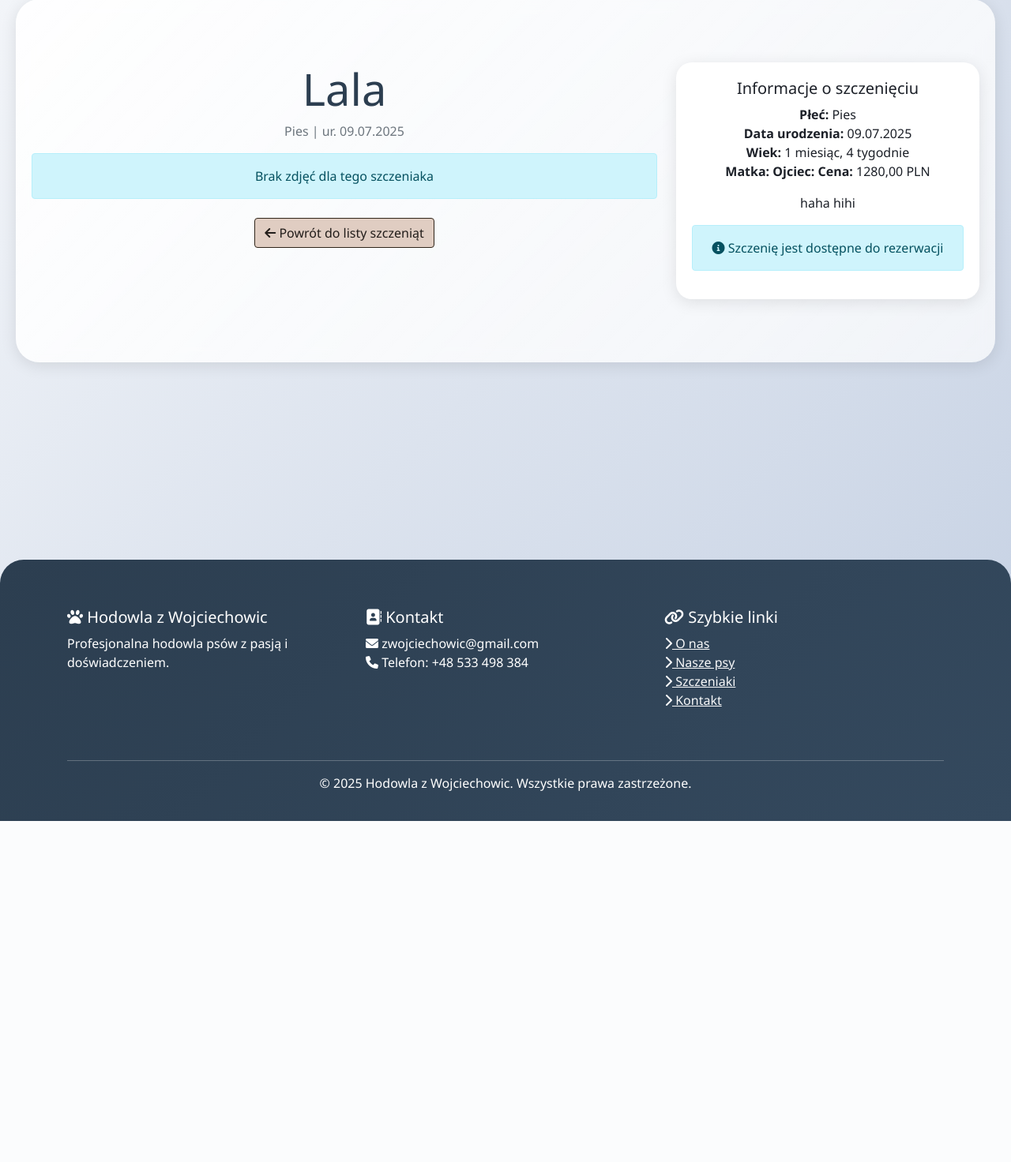
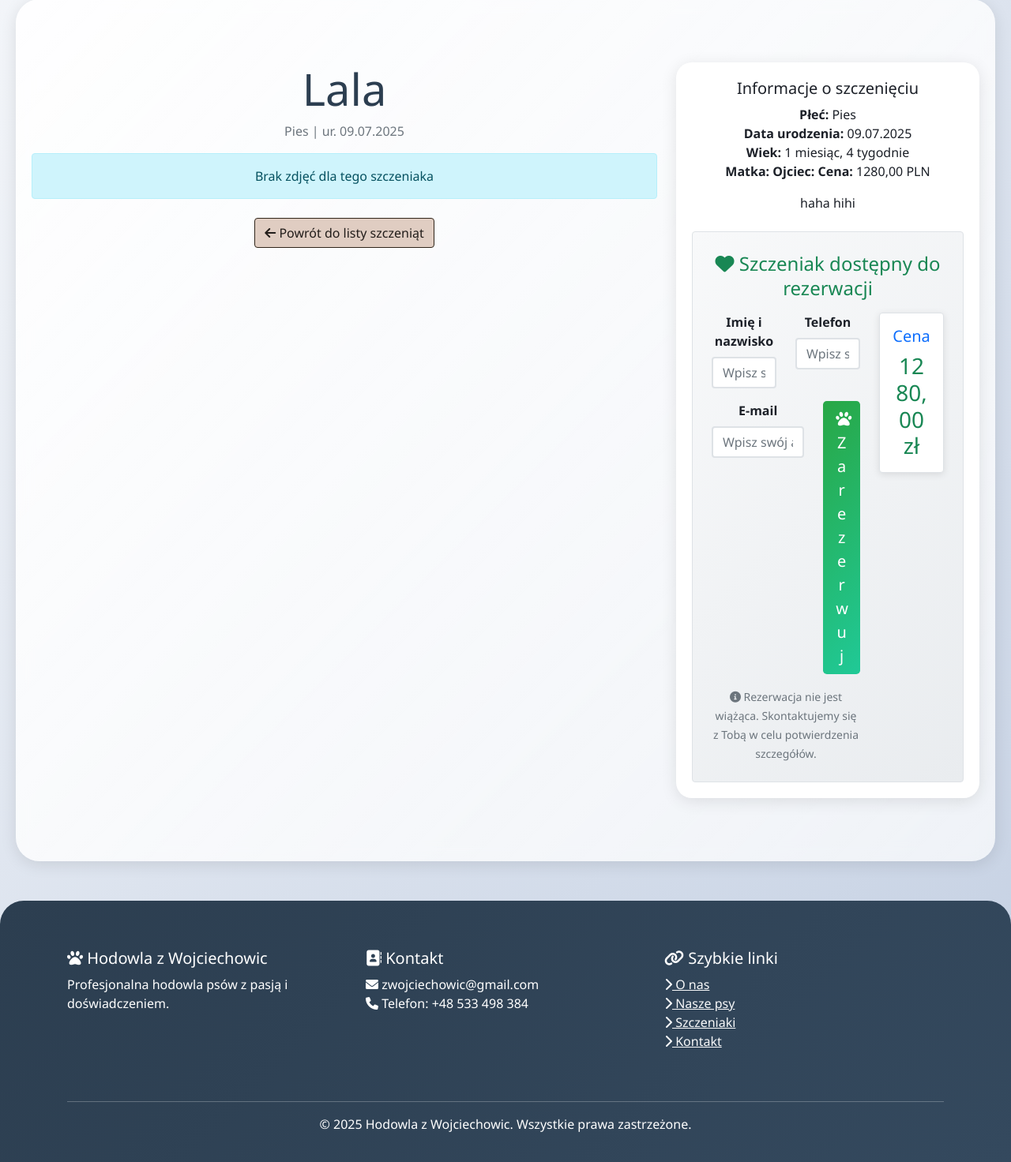
Before and after one commit to zwojciechowic/zwojciechowic, a Django app: page /pl/szczeniaki/1/ in a window 1280 px wide. Shown: the part 141-1613 px from the top of the page at 79% size. Before the commit the page ends 1181 px from the top, so only its background shows below. Run offline with Django 4.2, Linux system fonts and the light colour scheme; data comes from the database, SQL or seed files in the repository.

Commit message:
rezerwacje szczeniak

```diff
--- a/main/forms.py
+++ b/main/forms.py
@@ -2,15 +2,30 @@ from django import forms
 from .models import Reservation, ContactMessage
 
 class PuppyReservationForm(forms.ModelForm):
-    """Formularz rezerwacji dla konkretnego szczenięcia (bez wyboru szczenięcia)"""
     class Meta:
         model = Reservation
-        fields = ['customer_name', 'customer_email', 'customer_phone', 'message']
+        fields = ['customer_name', 'customer_email', 'customer_phone']
         widgets = {
-            'customer_name': forms.TextInput(attrs={'class': 'form-control'}),
-            'customer_email': forms.EmailInput(attrs={'class': 'form-control'}),
-            'customer_phone': forms.TextInput(attrs={'class': 'form-control'}),
-            'message': forms.Textarea(attrs={'class': 'form-control', 'rows': 4}),
+            'customer_name': forms.TextInput(attrs={
+                'class': 'form-control',
+                'placeholder': 'Wpisz swoje imię i nazwisko',
+                'required': True
+            }),
+            'customer_email': forms.EmailInput(attrs={
+                'class': 'form-control',
+                'placeholder': 'Wpisz swój adres e-mail',
+                'required': True
+            }),
+            'customer_phone': forms.TextInput(attrs={
+                'class': 'form-control',
+                'placeholder': 'Wpisz swój numer telefonu',
+                'required': True
+            }),
+        }
+        labels = {
+            'customer_name': 'Imię i nazwisko',
+            'customer_email': 'E-mail',
+            'customer_phone': 'Telefon',
         }
 
 class ReservationForm(forms.ModelForm):
--- a/main/views.py
+++ b/main/views.py
@@ -93,10 +93,59 @@ def puppy_detail(request, pk):
     if request.method == 'POST' and puppy.is_available:
         form = PuppyReservationForm(request.POST)
         if form.is_valid():
+            # Zapisz rezerwację do bazy danych
             reservation = form.save(commit=False)
             reservation.puppy = puppy
+            reservation.message = f"Rezerwacja złożona przez formularz na stronie szczenięcia {puppy.name}"
             reservation.save()
-            messages.success(request, f'Rezerwacja szczenięcia {puppy.name} z miotu {puppy.litter} została wysłana pomyślnie!')
+
+            # Przygotuj dane do e-maila
+            customer_name = form.cleaned_data['customer_name']
+            customer_email = form.cleaned_data['customer_email']
+            customer_phone = form.cleaned_data['customer_phone']
+
+            # Wyślij e-mail z powiadomieniem o rezerwacji
+            email_subject = f"Nowa rezerwacja szczenięcia: {puppy.name} z miotu {puppy.litter}"
+            email_message = f"""Nowa rezerwacja szczenięcia została złożona:
+
+SZCZENIAK:
+Imię: {puppy.name}
+Miot: {puppy.litter}
+Płeć: {puppy.get_gender_display()}
+Cena: {puppy.price} zł
+Rodzice: {puppy.mother_name} x {puppy.father_name}
+
+DANE KLIENTA:
+Imię i nazwisko: {customer_name}
+E-mail: {customer_email}
+Telefon: {customer_phone}
+
+---
+Rezerwacja została automatycznie zapisana w systemie.
+ID rezerwacji: {reservation.id}
+Data złożenia: {reservation.created_at.strftime('%d.%m.%Y %H:%M')}
+
+Aby potwierdzić lub odrzucić rezerwację, zaloguj się do panelu administracyjnego.
+"""
+
+            try:
+                from django.core.mail import EmailMessage
+                from django.conf import settings
+
+                email = EmailMessage(
+                    subject=email_subject,
+                    body=email_message,
+                    from_email=settings.EMAIL_HOST_USER,
+                    to=['zwojciechowic@gmail.com'],
+                )
+                email.send()
+
+                messages.success(request, f'Rezerwacja szczenięcia {puppy.name} z miotu {puppy.litter} została wysłana pomyślnie! Skontaktujemy się z Tobą wkrótce.')
+
+            except Exception as e:
+                messages.warning(request, f'Rezerwacja została zapisana, ale wystąpił problem z wysyłką e-maila. Skontaktujemy się z Tobą wkrótce.')
+                print(f"Błąd wysyłania e-maila rezerwacji: {e}")
+
             return redirect('puppy_detail', pk=puppy.pk)
     else:
         form = PuppyReservationForm()
--- a/templates/puppy_detail.html
+++ b/templates/puppy_detail.html
@@ -59,14 +59,118 @@
                     {% endif %}
 
                     {% if puppy.is_available %}
-                    <div class="alert alert-info">
-                        <i class="fas fa-info-circle"></i> Szczenię jest dostępne do rezerwacji
+                    <div class="reservation-form-section mt-4 p-4 border rounded bg-light">
+                        <h4 class="text-success mb-3">
+                            <i class="fas fa-heart"></i> Szczeniak dostępny do rezerwacji
+                        </h4>
+
+                        <div class="row">
+                            <div class="col-md-8">
+                                <form method="post" class="reservation-form">
+                                    {% csrf_token %}
+
+                                    <div class="row">
+                                        <div class="col-md-6 mb-3">
+                                            <label for="{{ form.customer_name.id_for_label }}" class="form-label">
+                                                <strong>{{ form.customer_name.label }}</strong>
+                                            </label>
+                                            {{ form.customer_name }}
+                                            {% if form.customer_name.errors %}
+                                                <div class="text-danger small">
+                                                    {{ form.customer_name.errors.0 }}
+                                                </div>
+                                            {% endif %}
+                                        </div>
+
+                                        <div class="col-md-6 mb-3">
+                                            <label for="{{ form.customer_phone.id_for_label }}" class="form-label">
+                                                <strong>{{ form.customer_phone.label }}</strong>
+                                            </label>
+                                            {{ form.customer_phone }}
+                                            {% if form.customer_phone.errors %}
+                                                <div class="text-danger small">
+                                                    {{ form.customer_phone.errors.0 }}
+                                                </div>
+                                            {% endif %}
+                                        </div>
+                                    </div>
+
+                                    <div class="row">
+                                        <div class="col-md-8 mb-3">
+                                            <label for="{{ form.customer_email.id_for_label }}" class="form-label">
+                                                <strong>{{ form.customer_email.label }}</strong>
+                                            </label>
+                                            {{ form.customer_email }}
+                                            {% if form.customer_email.errors %}
+                                                <div class="text-danger small">
+                                                    {{ form.customer_email.errors.0 }}
+                                                </div>
+                                            {% endif %}
+                                        </div>
+
+                                        <div class="col-md-4 mb-3 d-flex align-items-end">
+                                            <button type="submit" class="btn btn-success btn-lg w-100">
+                                                <i class="fas fa-paw"></i> Zarezerwuj
+                                            </button>
+                                        </div>
+                                    </div>
+                                </form>
+
+                                <small class="text-muted">
+                                    <i class="fas fa-info-circle"></i>
+                                    Rezerwacja nie jest wiążąca. Skontaktujemy się z Tobą w celu potwierdzenia szczegółów.
+                                </small>
+                            </div>
+
+                            <div class="col-md-4">
+                                <div class="price-info text-center p-3 bg-white rounded border">
+                                    <h5 class="text-primary mb-2">Cena</h5>
+                                    <div class="price-amount h3 text-success mb-0">
+                                        {{ puppy.price }} zł
+                                    </div>
+                                </div>
+                            </div>
+                        </div>
                     </div>
-                    {% else %}
-                    <div class="alert alert-warning">
-                        <i class="fas fa-exclamation-triangle"></i> Szczenię zostało już zarezerwowane
+
+                {% else %}
+                    <div class="alert alert-warning mt-4">
+                        <h5><i class="fas fa-exclamation-triangle"></i> Szczeniak niedostępny</h5>
+                        <p class="mb-0">Ten szczeniak został już zarezerwowany lub sprzedany.</p>
                     </div>
-                    {% endif %}
+                {% endif %}
+
+                <style>
+                .reservation-form-section {
+                    border: 2px solid #28a745;
+                    background: linear-gradient(135deg, #f8f9fa 0%, #e9ecef 100%);
+                }
+
+                .reservation-form .form-control {
+                    border: 2px solid #dee2e6;
+                    transition: all 0.3s ease;
+                }
+
+                .reservation-form .form-control:focus {
+                    border-color: #28a745;
+                    box-shadow: 0 0 0 0.2rem rgba(40, 167, 69, 0.25);
+                }
+
+                .btn-success {
+                    background: linear-gradient(135deg, #28a745 0%, #20c997 100%);
+                    border: none;
+                    transition: all 0.3s ease;
+                }
+
+                .btn-success:hover {
+                    background: linear-gradient(135deg, #218838 0%, #1ea88c 100%);
+                    transform: translateY(-1px);
+                }
+
+                .price-info {
+                    box-shadow: 0 2px 10px rgba(0,0,0,0.1);
+                }
+                </style>
                 </div>
             </div>
         </div>
```
